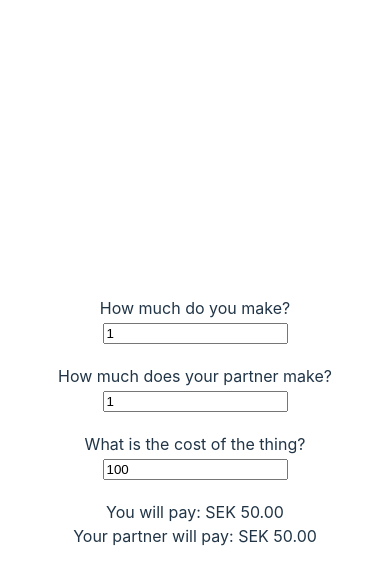
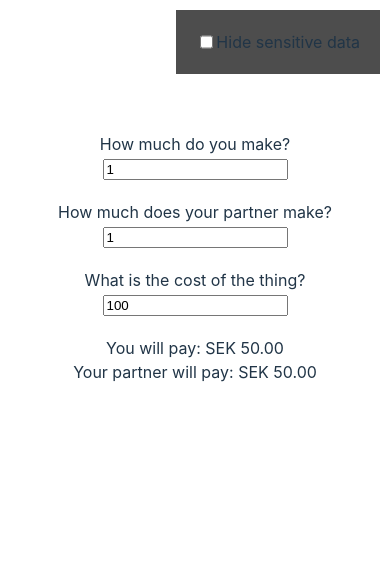
Before and after one commit to lindskogen/fair-share, a React (Vite) app: page / in a window 390 px wide. Shown: the top 584 px of the page. Built offline with nearby package versions, Linux system fonts and the light colour scheme.

Commit message:
Persist entered values in localStorage
- Add private mode to hide the actual numbers, also persisted
- Responsive tweaks and CSS cleanup

```diff
--- a/src/App.css
+++ b/src/App.css
@@ -5,37 +5,20 @@
   text-align: center;
 }
 
-.logo {
-  height: 6em;
-  padding: 1.5em;
-  will-change: filter;
-}
-.logo:hover {
-  filter: drop-shadow(0 0 2em #646cffaa);
-}
-.logo.react:hover {
-  filter: drop-shadow(0 0 2em #61dafbaa);
+.App {
+  display: flex;
+  flex-direction: column;
+  gap: 20px;
 }
 
-@keyframes logo-spin {
-  from {
-    transform: rotate(0deg);
-  }
-  to {
-    transform: rotate(360deg);
-  }
+.settings {
+  position: fixed;
+  top: 10px;
+  right: 10px;
 }
 
-@media (prefers-reduced-motion: no-preference) {
-  a:nth-of-type(2) .logo {
-    animation: logo-spin infinite 20s linear;
-  }
+.settings label {
+  display: flex;
+  padding: 20px;
+  background-color: hsl(0, 0%, 30%);
 }
-
-.card {
-  padding: 2em;
-}
-
-.read-the-docs {
-  color: #888;
-}
--- a/src/App.tsx
+++ b/src/App.tsx
@@ -1,18 +1,34 @@
 import { useState } from "react";
 import "./App.css";
+import { useLocalStorageState } from "./hooks/useLocalStorageState";
 
-const formatter = new Intl.NumberFormat(undefined, { currency: "SEK", style: "currency" });
+const formatter = new Intl.NumberFormat(undefined, {
+  currency: "SEK",
+  style: "currency",
+});
 
 function App() {
-  const [p1, setP1] = useState(1);
-  const [p2, setP2] = useState(1);
+  const [hidden, setHidden] = useLocalStorageState("hidden", false);
+  const [p1, setP1] = useLocalStorageState("p1", 1);
+  const [p2, setP2] = useLocalStorageState("p2", 1);
   const [cost, setCost] = useState(100);
 
   return (
     <div className="App">
-      <div>
+      <div className="settings">
         <label>
-            How much do you make?<br/>
+          <input
+            type="checkbox"
+            checked={hidden}
+            onChange={() => setHidden((h) => !h)}
+          />
+          {" Hide sensitive data"}
+        </label>
+      </div>
+      <div hidden={hidden}>
+        <label>
+          How much do you make?
+          <br />
           <input
             type={"number"}
             value={p1}
@@ -21,11 +37,10 @@ function App() {
         </label>
       </div>
 
-        <div style={{ padding: 10 }}></div>
-
-      <div>
+      <div hidden={hidden}>
         <label>
-          How much does your partner make?<br/>
+          How much does your partner make?
+          <br />
           <input
             type={"number"}
             value={p2}
@@ -34,11 +49,10 @@ function App() {
         </label>
       </div>
 
-        <div style={{ padding: 10 }}></div>
-
       <div>
         <label>
-                What is the cost of the thing?<br/>
+          What is the cost of the thing?
+          <br />
           <input
             type={"number"}
             value={cost}
@@ -47,10 +61,12 @@ function App() {
         </label>
       </div>
 
-        <div style={{ padding: 10 }}></div>
-
-    <div>You will pay: {formatter.format(p1/(p1 + p2) * cost)}</div>
-        <div>Your partner will pay: {formatter.format(p2/(p1 + p2) * cost)}</div>
+      <div>
+        <div>You will pay: {formatter.format((p1 / (p1 + p2)) * cost)}</div>
+        <div>
+          Your partner will pay: {formatter.format((p2 / (p1 + p2)) * cost)}
+        </div>
+      </div>
     </div>
   );
 }
--- /dev/null
+++ b/src/hooks/useLocalStorageState.ts
@@ -0,0 +1,23 @@
+import { useEffect, useState } from "react";
+
+const parseLocalStorageValue = <T>(key: string, initialValue: T): T => {
+  const value = window.localStorage.getItem(key);
+
+  if (value) {
+    return JSON.parse(value);
+  }
+
+  return initialValue;
+};
+
+export const useLocalStorageState = <T>(key: string, initialValue: T) => {
+  const [state, setState] = useState<T>(() =>
+    parseLocalStorageValue(key, initialValue)
+  );
+
+  useEffect(() => {
+    window.localStorage.setItem(key, JSON.stringify(state));
+  }, [key, state]);
+
+  return [state, setState] as const;
+};
--- a/src/index.css
+++ b/src/index.css
@@ -1,4 +1,5 @@
 :root {
+  accent-color: #747bff;
   font-family: Inter, Avenir, Helvetica, Arial, sans-serif;
   font-size: 16px;
   line-height: 24px;
@@ -15,21 +16,19 @@
   -webkit-text-size-adjust: 100%;
 }
 
-a {
-  font-weight: 500;
-  color: #646cff;
-  text-decoration: inherit;
-}
-a:hover {
-  color: #535bf2;
+
+body {
+  margin: 100px 0;
+  display: flex;
 }
 
-body {
-  margin: 0;
-  display: flex;
-  place-items: center;
-  min-width: 320px;
-  min-height: 100vh;
+@media screen and (min-width: 640px) {
+  body {
+    margin: 0;
+    place-items: center;
+    min-width: 320px;
+    min-height: 100vh;
+  }
 }
 
 h1 {
```
Lines whose indentation alone changed are shown as unchanged.
